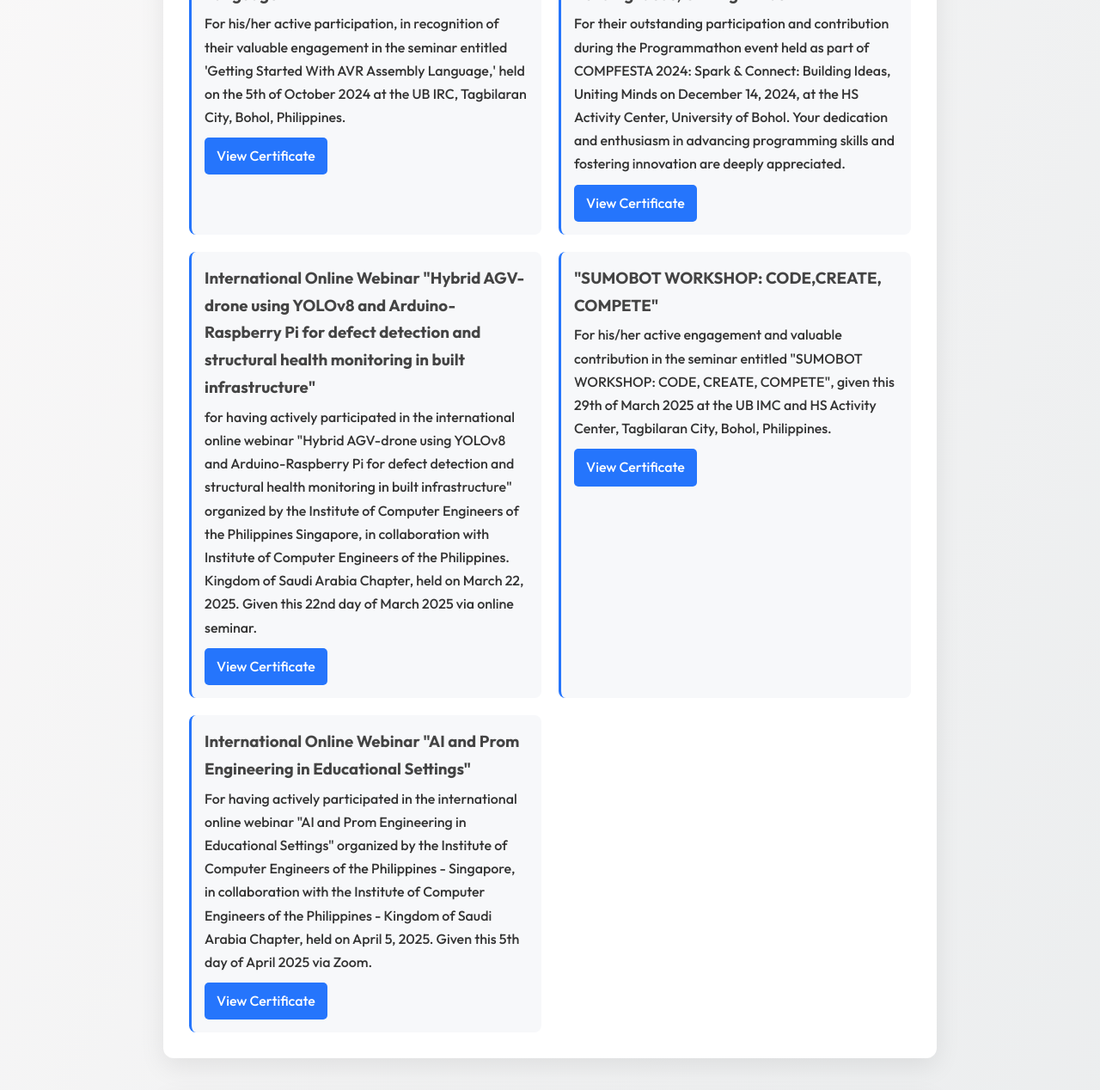
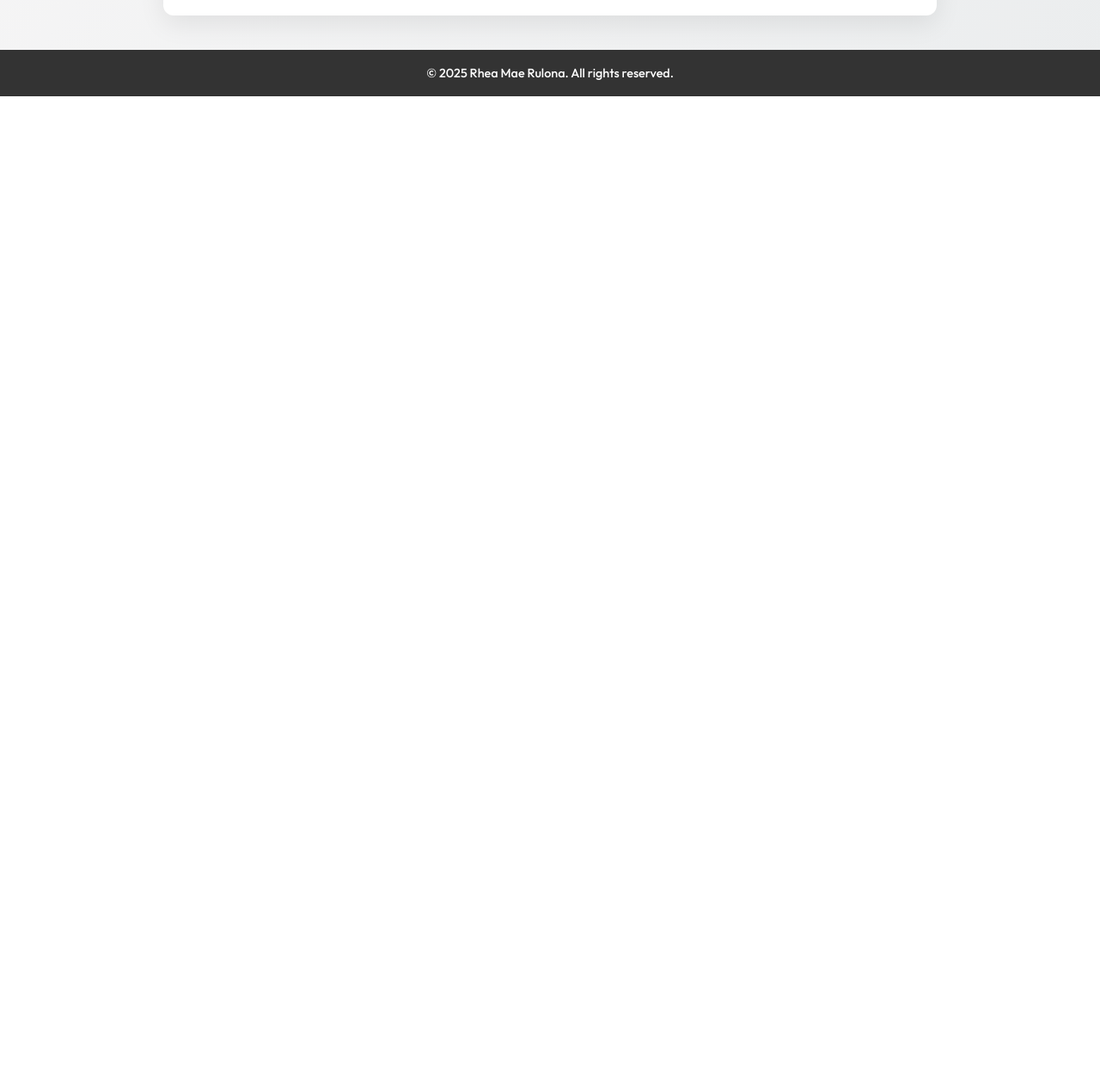
Before and after one commit to Yamerulzky/Online-Portfolio, a plain HTML site: page index.html in a window 1280 px wide. Shown: the part 1601-2869 px from the top of the page at 86% size. After the commit the page ends 1713 px from the top, so only its background shows below. Drawn offline with Linux system fonts and the light colour scheme.

Commit message:
Update index.html

```diff
--- a/index.html
+++ b/index.html
@@ -184,7 +184,7 @@
 	<div class="project">
         <h3>Friend Registration Form</h3>
         <p>A friend registration form</p>
-        <a href="FrienResgistrationForm.html" target="_blank">View Project</a>
+        <a href="FrienRegistrationForm.html" target="_blank">View Project</a>
       </div>
 	<div class="project">
         <h3>Curriculum Vitae</h3>
@@ -195,48 +195,6 @@
         <h3>Mapping</h3>
         <p>A simple mapping of our group photo.</p>
         <a href="I Belong!.html" target="_blank">View Project</a>
-      </div>
-    </div>
-  </section>
-
-  <section id="certificates">
-    <h2>Certificates</h2>
-    <div class="project-grid">
-      <div class="project">
-        <h3>Getting Started With AVR Assembly Language</h3>
-        <p>For his/her active participation, in recognition of their valuable engagement in the seminar entitled 'Getting Started With AVR Assembly Language,'
-        held on the 5th of October 2024 at the UB IRC, Tagbilaran City, Bohol, Philippines.</p>
-        <a href="1745424759116.png" target="_blank">View Certificate</a>
-      </div>
-      <div class="project">
-        <h3>COMPESTA 2024: Spark & Connect: Building Ideas, Uniting Minds</h3>
-        <p>For their outstanding participation and contribution during the Programmathon event held as part of COMPFESTA 2024: Spark & Connect: Building Ideas,
-        Uniting Minds on December 14, 2024, at the HS Activity Center, University of Bohol. Your dedication and enthusiasm in advancing programming skills and fostering
-        innovation are deeply appreciated.</p>
-        <a href="1745424738831.jpg" target="_blank">View Certificate</a>
-      </div>
-      <div class="project">
-        <h3>International Online Webinar "Hybrid AGV-drone using YOLOv8 and Arduino-Raspberry Pi for defect detection and structural
-        health monitoring in built infrastructure"</h3>
-        <p>for having actively participated in the international online webinar "Hybrid AGV-drone using YOLOv8 and Arduino-Raspberry Pi for defect detection and structural
-        health monitoring in built infrastructure" organized by the Institute of Computer Engineers of the Philippines Singapore, in collaboration with Institute of Computer Engineers of the
-        Philippines. Kingdom of Saudi Arabia Chapter, held on March 22, 2025.
-        Given this 22nd day of March 2025 via online seminar.</p>
-        <a href="1745424738814.jpg" target="_blank">View Certificate</a>
-      </div>
-      <div class="project">
-        <h3>"SUMOBOT WORKSHOP: CODE,CREATE, COMPETE"</h3>
-		<p>For his/her active engagement and valuable contribution in the seminar entitled "SUMOBOT WORKSHOP: CODE, CREATE, COMPETE",
-        given this 29th of March 2025 at the UB IMC and HS Activity Center, Tagbilaran City,
-        Bohol, Philippines.</p>
-        <a href="1745498361349.jpg" target="_blank">View Certificate</a>
-      </div>
-      <div class="project">
-        <h3>International Online Webinar "AI and Prom Engineering in Educational Settings"</h3>
-        <p>For having actively participated in the international online webinar "AI and Prom Engineering in Educational Settings" organized by the Institute
-        of Computer Engineers of the Philippines - Singapore, in collaboration with the Institute of Computer Engineers of the Philippines - Kingdom of Saudi Arabia
-        Chapter, held on April 5, 2025. Given this 5th day of April 2025 via Zoom.</p>
-        <a href="1745424738794.jpg" target="_blank">View Certificate</a>
       </div>
     </div>
   </section>
```
